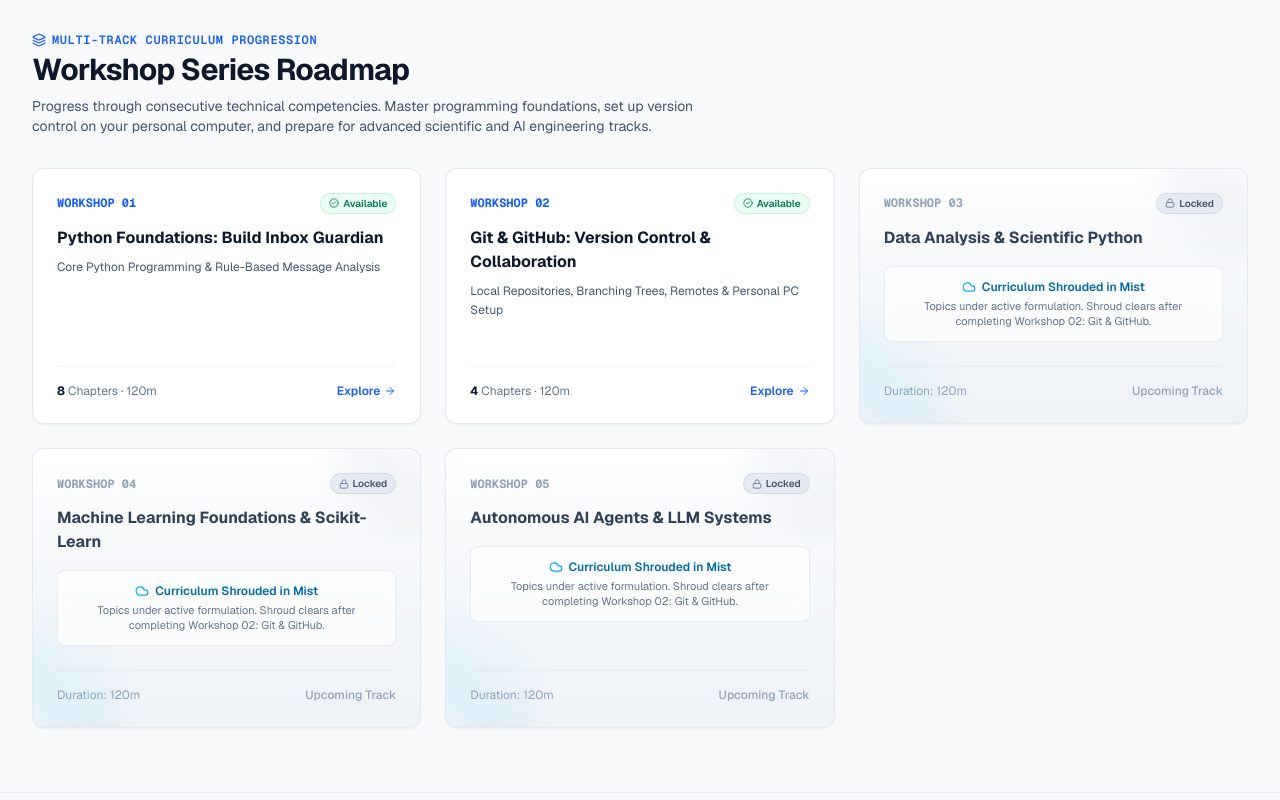
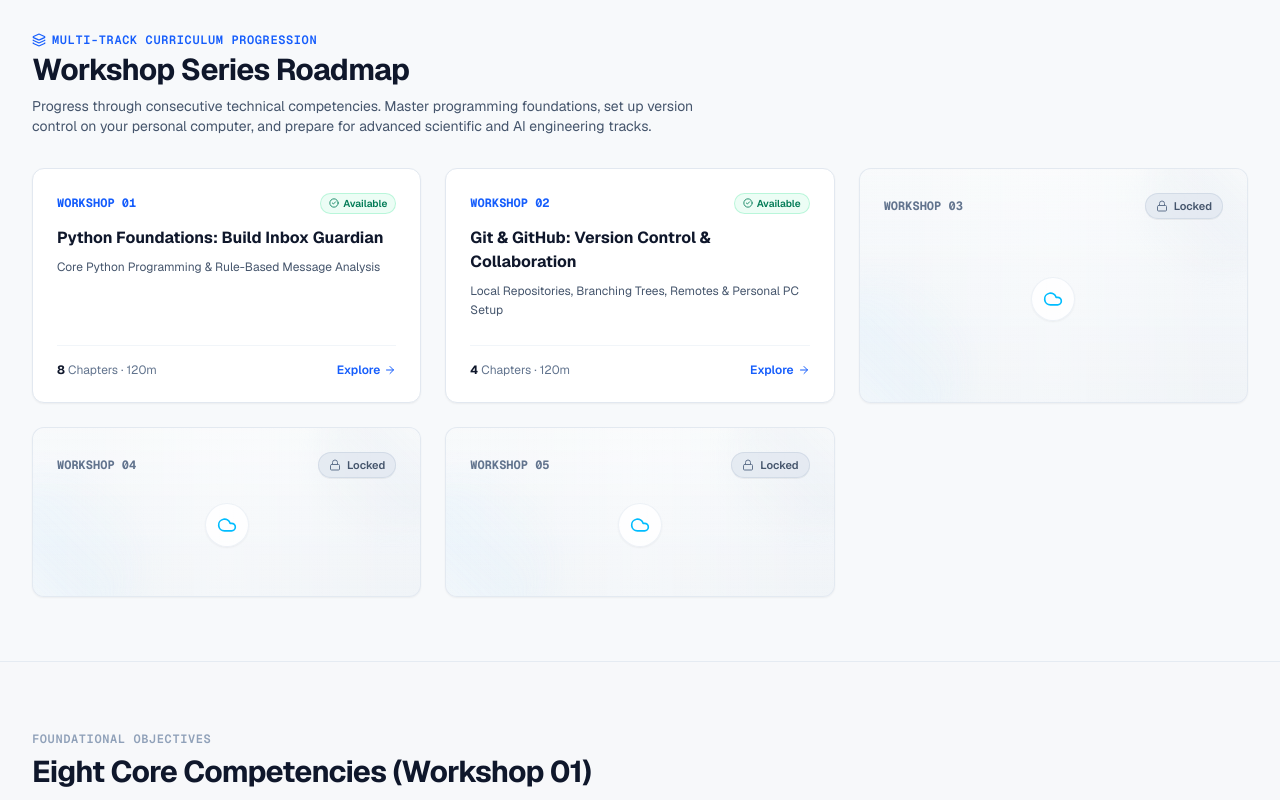
Before and after one commit to COE-DSAI/CoDSAI-Workshop, a Next.js app: page / in a window 1280 px wide. Shown: the part 620-1420 px from the top of the page. Built offline with nearby package versions, Linux system fonts and the light colour scheme.

Commit message:
fix(ui): simplify locked workshop cards to only show Workshop XX and Locked badge with cloud effect

```diff
--- a/src/app/page.tsx
+++ b/src/app/page.tsx
@@ -184,48 +184,38 @@ export default function HomePage() {
                   return (
                     <div
                       key={w.id}
-                      className="relative overflow-hidden rounded-xl border border-slate-200/90 bg-gradient-to-b from-white via-slate-100/60 to-slate-200/40 p-6 shadow-xs flex flex-col justify-between"
+                      className="relative overflow-hidden rounded-xl border border-slate-200/90 bg-gradient-to-b from-slate-50/80 via-slate-100/50 to-slate-200/30 p-6 shadow-xs flex flex-col justify-between min-h-[170px]"
                     >
                       {/* Atmospheric Mist Drift in Locked Card */}
                       <div
-                        className="absolute -top-10 -right-10 h-32 w-32 rounded-full bg-gradient-to-bl from-white via-slate-300/40 to-transparent blur-md animate-smoke-1 pointer-events-none"
+                        className="absolute -top-10 -right-10 h-36 w-36 rounded-full bg-gradient-to-bl from-white via-slate-200/50 to-transparent blur-md animate-smoke-1 pointer-events-none"
                         aria-hidden="true"
                       />
                       <div
-                        className="absolute -bottom-10 -left-10 h-32 w-32 rounded-full bg-gradient-to-tr from-white via-sky-200/30 to-transparent blur-md animate-smoke-2 pointer-events-none"
+                        className="absolute -bottom-10 -left-10 h-36 w-36 rounded-full bg-gradient-to-tr from-white via-sky-100/40 to-transparent blur-md animate-smoke-2 pointer-events-none"
+                        aria-hidden="true"
+                      />
+                      <div
+                        className="absolute inset-0 bg-gradient-to-r from-transparent via-white/30 to-transparent pointer-events-none"
                         aria-hidden="true"
                       />
 
-                      <div className="relative z-10">
-                        <div className="flex items-center justify-between mb-3">
-                          <span className="font-mono text-xs font-bold text-slate-400">
-                            WORKSHOP {formattedNum}
-                          </span>
-                          <span className="inline-flex items-center gap-1 rounded-full bg-slate-200/80 px-2 py-0.5 text-[10px] font-semibold text-slate-600 border border-slate-300/70">
-                            <Lock className="h-2.5 w-2.5 text-slate-500" />
-                            <span>Locked</span>
-                          </span>
-                        </div>
-
-                        <h3 className="text-base font-bold text-slate-700">
-                          {w.title.split(":")[0]}
-                        </h3>
-
-                        {/* Mysterious Cloud Shrouded Topics Notice */}
-                        <div className="mt-4 rounded-lg border border-slate-200/80 bg-white/70 p-3 backdrop-blur-xs text-center">
-                          <div className="flex items-center justify-center gap-1.5 text-xs font-semibold text-sky-700 mb-1">
-                            <Cloud className="h-3.5 w-3.5 text-sky-500 animate-pulse" />
-                            <span>Curriculum Shrouded in Mist</span>
-                          </div>
-                          <p className="text-[11px] text-slate-500 leading-snug">
-                            Topics under active formulation. Shroud clears after completing Workshop 02: Git &amp; GitHub.
-                          </p>
-                        </div>
+                      {/* Top: WORKSHOP 0X and Locked */}
+                      <div className="relative z-10 flex items-center justify-between">
+                        <span className="font-mono text-xs font-bold text-slate-500">
+                          WORKSHOP {formattedNum}
+                        </span>
+                        <span className="inline-flex items-center gap-1.5 rounded-full bg-slate-200/80 px-2.5 py-1 text-[11px] font-semibold text-slate-600 border border-slate-300/70 shadow-2xs">
+                          <Lock className="h-3 w-3 text-slate-500" />
+                          <span>Locked</span>
+                        </span>
                       </div>
 
-                      <div className="relative z-10 mt-6 pt-4 border-t border-slate-200/70 flex items-center justify-between text-xs text-slate-400">
-                        <span>Duration: {w.durationMinutes}m</span>
-                        <span className="font-medium text-slate-400">Upcoming Track</span>
+                      {/* Pure Cloud / Smoke Visual Element */}
+                      <div className="relative z-10 my-auto flex items-center justify-center py-6">
+                        <div className="flex h-11 w-11 items-center justify-center rounded-full bg-white/80 text-slate-400 shadow-xs border border-slate-200/60">
+                          <Cloud className="h-5 w-5 text-sky-400 animate-pulse" />
+                        </div>
                       </div>
                     </div>
                   );
--- a/src/components/chapter/SidebarNav.tsx
+++ b/src/components/chapter/SidebarNav.tsx
@@ -194,7 +194,7 @@ export function SidebarNav({
                   <div className="flex items-center gap-1.5 min-w-0 flex-1">
                     {getWorkshopIcon(w.number)}
                     <span className="truncate text-xs">
-                      W{formattedWorkshopNum}: {w.title.split(":")[0]}
+                      {isLocked ? `Workshop ${formattedWorkshopNum}` : `W${formattedWorkshopNum}: ${w.title.split(":")[0]}`}
                     </span>
                   </div>
                 </div>
--- a/src/components/chapter/SmokeMysteryOverlay.tsx
+++ b/src/components/chapter/SmokeMysteryOverlay.tsx
@@ -48,12 +48,8 @@ export function SmokeMysteryOverlay({
 
           <div className="mt-1.5 flex items-center gap-1 text-[10px] font-semibold tracking-wider uppercase text-slate-700">
             <Cloud className="h-3 w-3 text-sky-500 animate-pulse" />
-            <span>Topics Shrouded</span>
+            <span>Locked</span>
           </div>
-
-          <p className="mt-0.5 text-[10px] leading-tight text-slate-500 max-w-[170px]">
-            Syllabus under formulation in the clouds. Unlocks after Workshop 02.
-          </p>
         </div>
       </div>
     );
@@ -85,23 +81,14 @@ export function SmokeMysteryOverlay({
           <Lock className="h-6 w-6 text-slate-600" />
         </div>
 
-        <div className="mt-3 inline-flex items-center gap-1.5 rounded-full bg-sky-100/80 px-3 py-1 text-xs font-semibold text-sky-800">
-          <Cloud className="h-3.5 w-3.5" />
-          <span>Curriculum Shrouded in Cloud Mist</span>
+        <div className="mt-3 inline-flex items-center gap-1.5 rounded-full bg-slate-100 px-3 py-1 text-xs font-semibold text-slate-700 border border-slate-200">
+          <Lock className="h-3.5 w-3.5 text-slate-500" />
+          <span>Locked</span>
         </div>
 
         <h3 className="mt-3 text-base font-bold text-slate-900">
-          {workshopTitle || `Workshop ${String(workshopNumber || 3).padStart(2, "0")}`} Topics Under Formulation
+          Workshop {String(workshopNumber || 3).padStart(2, "0")}
         </h3>
-
-        <p className="mt-2 text-xs text-slate-600 leading-relaxed">
-          The topics and chapters for this advanced track are currently being formulated by the curriculum committee. The shroud will be lifted upon mastering Workshop 01 (Python) and Workshop 02 (Git &amp; GitHub).
-        </p>
-
-        <div className="mt-4 flex items-center justify-center gap-2 text-[11px] font-medium text-slate-500">
-          <EyeOff className="h-3.5 w-3.5 text-slate-400" />
-          <span>Syllabus classified until prerequisites are completed</span>
-        </div>
       </div>
     </div>
   );
--- a/src/content/workshops/locked-workshops.ts
+++ b/src/content/workshops/locked-workshops.ts
@@ -1,74 +1,51 @@
 import { Workshop } from "@/types/curriculum";
 
 export const workshop3Scientific: Workshop = {
-  id: "w3-data-analysis",
-  slug: "data-analysis-scientific-python",
+  id: "w3-workshop-03",
+  slug: "workshop-03",
   number: 3,
-  title: "Data Analysis & Scientific Python",
-  subtitle: "Numerical Computing with NumPy, Tabular Analysis with Pandas & Visualizations",
+  title: "Workshop 03",
+  subtitle: "Locked",
   durationMinutes: 120,
   difficulty: "Intermediate",
   executionMode: "browser-python-scientific",
-  targetAudience: "Students and researchers advancing to quantitative and statistical analysis.",
-  prerequisites: [
-    "Workshop 01: Python Foundations",
-    "Workshop 02: Git & GitHub",
-  ],
-  learningOutcomes: [
-    "Vectorized operations and array broadcasting with NumPy",
-    "Data cleaning, grouping, and aggregations with Pandas DataFrames",
-    "Exploratory Data Analysis (EDA) and publication-quality plots",
-  ],
+  targetAudience: "Upcoming curriculum module.",
+  prerequisites: [],
+  learningOutcomes: [],
   isLocked: true,
   status: "locked",
   chapters: [],
 };
 
 export const workshop4ML: Workshop = {
-  id: "w4-ml-foundations",
-  slug: "machine-learning-foundations",
+  id: "w4-workshop-04",
+  slug: "workshop-04",
   number: 4,
-  title: "Machine Learning Foundations & Scikit-Learn",
-  subtitle: "Supervised Learning, Feature Engineering, Model Evaluation & Metrics",
+  title: "Workshop 04",
+  subtitle: "Locked",
   durationMinutes: 120,
   difficulty: "Intermediate",
   executionMode: "browser-python-scientific",
-  targetAudience: "Students building predictive statistical and machine learning models.",
-  prerequisites: [
-    "Workshop 01: Python Foundations",
-    "Workshop 02: Git & GitHub",
-    "Workshop 03: Data Analysis",
-  ],
-  learningOutcomes: [
-    "Feature matrix preparation and train/test validation splits",
-    "Classification algorithms and evaluation metrics (Precision, Recall, ROC-AUC)",
-    "Regression, clustering, and model hyperparameter tuning",
-  ],
+  targetAudience: "Upcoming curriculum module.",
+  prerequisites: [],
+  learningOutcomes: [],
   isLocked: true,
   status: "locked",
   chapters: [],
 };
 
 export const workshop5Autonomous: Workshop = {
-  id: "w5-autonomous-ai-agents",
-  slug: "autonomous-ai-agents",
+  id: "w5-workshop-05",
+  slug: "workshop-05",
   number: 5,
-  title: "Autonomous AI Agents & LLM Systems",
-  subtitle: "Reasoning Loops, Tool Calling, Vector Stores & Agentic Architectures",
+  title: "Workshop 05",
+  subtitle: "Locked",
   durationMinutes: 120,
   difficulty: "Advanced",
   executionMode: "local-project",
-  targetAudience: "Engineers deploying multi-agent reasoning systems and generative AI.",
-  prerequisites: [
-    "Workshop 01: Python Foundations",
-    "Workshop 02: Git & GitHub",
-    "Workshop 04: Machine Learning Foundations",
-  ],
-  learningOutcomes: [
-    "Multi-agent orchestration and task decomposition",
-    "Tool augmented generation and schema-driven execution",
-    "Production observability and evaluation of agentic workflows",
-  ],
+  targetAudience: "Upcoming curriculum module.",
+  prerequisites: [],
+  learningOutcomes: [],
   isLocked: true,
   status: "locked",
   chapters: [],
```
